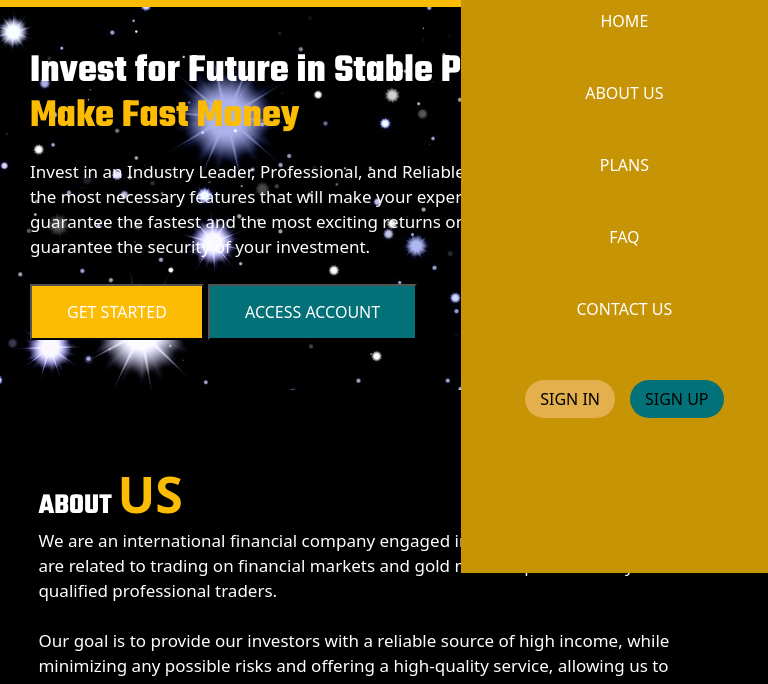
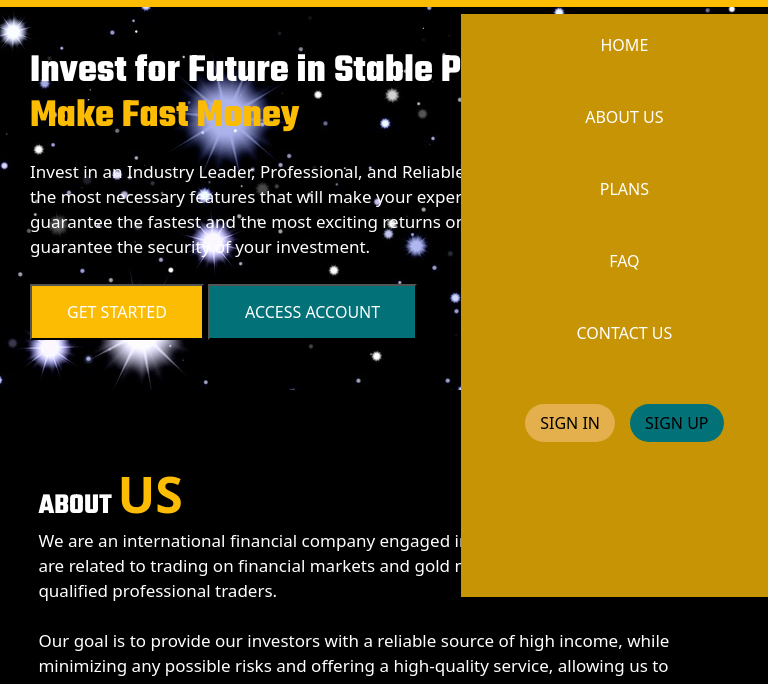
Before and after one commit to mayor-style/CapitalDoc, a plain HTML site: page index.html in a window 768 px wide. Both pictures are taken after a click on the element 633 px from the left and 54 px from the top of the page. Shown: the part 101-785 px from the top of the page. Drawn offline with Linux system fonts and the light colour scheme.

Commit message:
Update screen.css

```diff
--- a/screen.css
+++ b/screen.css
@@ -642,7 +642,7 @@
     flex-direction: column;
     position: absolute;
     right: 0px;
-    top: 91px;
+    top: 115px;
     padding-top: 20px;
     padding-left: 20px;
     height: 540%;
@@ -680,7 +680,7 @@
     flex-direction: column;
     position: absolute;
     right: 0px;
-    top: 91px;
+    top: 115px;
     padding-top: 20px;
     padding-left: 20px;
 
@@ -702,7 +702,7 @@
     flex-direction: column;
     position: absolute;
     right: 0px;
-    top: 91px;
+    top: 115px;
     padding-top: 20px;
     padding-left: 20px;
 
@@ -720,7 +720,7 @@
     position: absolute;
     right: 0px;
     font-size: 19px;
-    top: 91px;
+    top: 115px;
 
     padding-top: 20px;
     padding-left: 20px;
@@ -736,7 +736,7 @@
 
 }
 
-@media screen and (max-width:850px) {
+@media screen and (max-width:950px) {
   .FAQ .content .card p, .hero p, section .aboutUs .right p {
     font-size: 17px;
     line-height:25px
```
